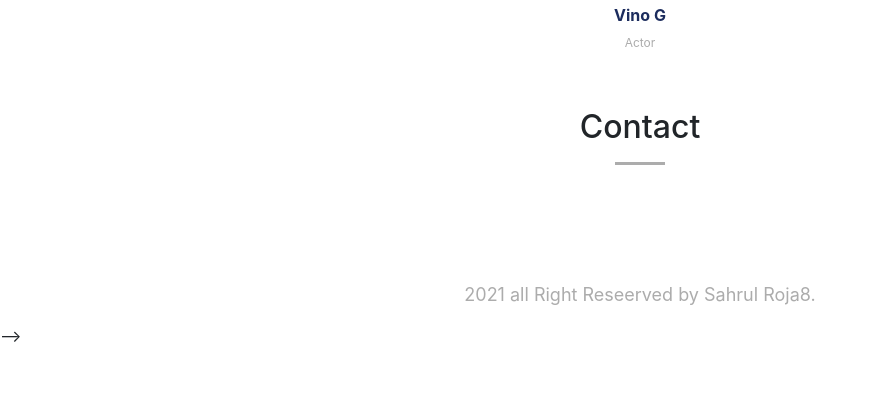
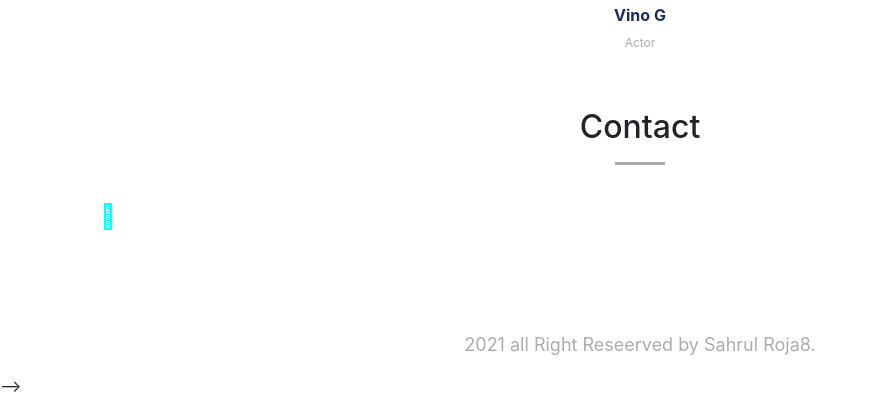
Before and after one commit to Sahrul-ux/bootsrap42021, a PHP site: page / in a window 1280 px wide. Shown: the part 2031-2429 px from the top of the page, without its empty margins (0-875 px from the left). Before the commit the page ends 2373 px from the top, so only its background shows below. Run offline with PHP 8.4, Linux system fonts and the light colour scheme; some web fonts are replaced.

Commit message:
menambahkan fontawwesome

```diff
--- a/index.php
+++ b/index.php
@@ -14,6 +14,10 @@
     <link href="https://fonts.googleapis.com/css2?family=Pacifico&family=Palette+Mosaic&family=Viga&display=swap" rel="stylesheet">
     <!-- My css -->
     <link rel="stylesheet" href="style.css">
+
+    <!-- font awesome -->
+    <link rel="stylesheet" href="https://cdn.jsdelivr.net/npm/@fortawesome/fontawesome-free@5.15.3/css/fontawesome.min.css">
+
 
 
     <title>Meow House</title>
@@ -150,6 +154,11 @@
                         <hr>
                     </div>
                 </div>
+                <div class="row mb-4 justify-content-center sosmed">
+                    <div class="col">
+                        <i class="fas fa-envelope-open"></i>
+                    </div>
+                </div>
             </div>
         </section>
         <!-- akhir kontak -->
--- a/style.css
+++ b/style.css
@@ -214,6 +214,12 @@ hr {
         font-size: 32px;
     }
 
+    /* kontak */
+    .sosmed i {
+        font-size: 24px;
+        color: aqua;
+    }
+
 
 
     /* utility */
```
